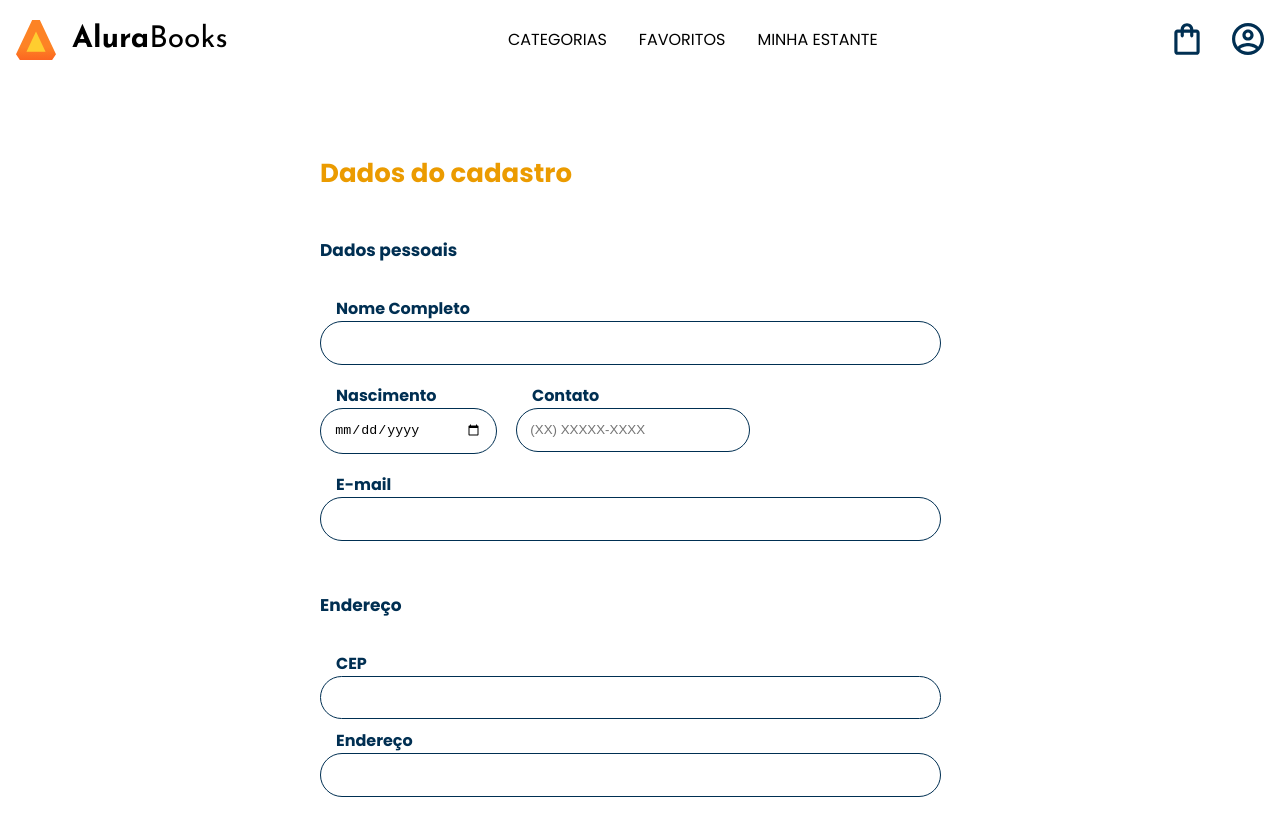
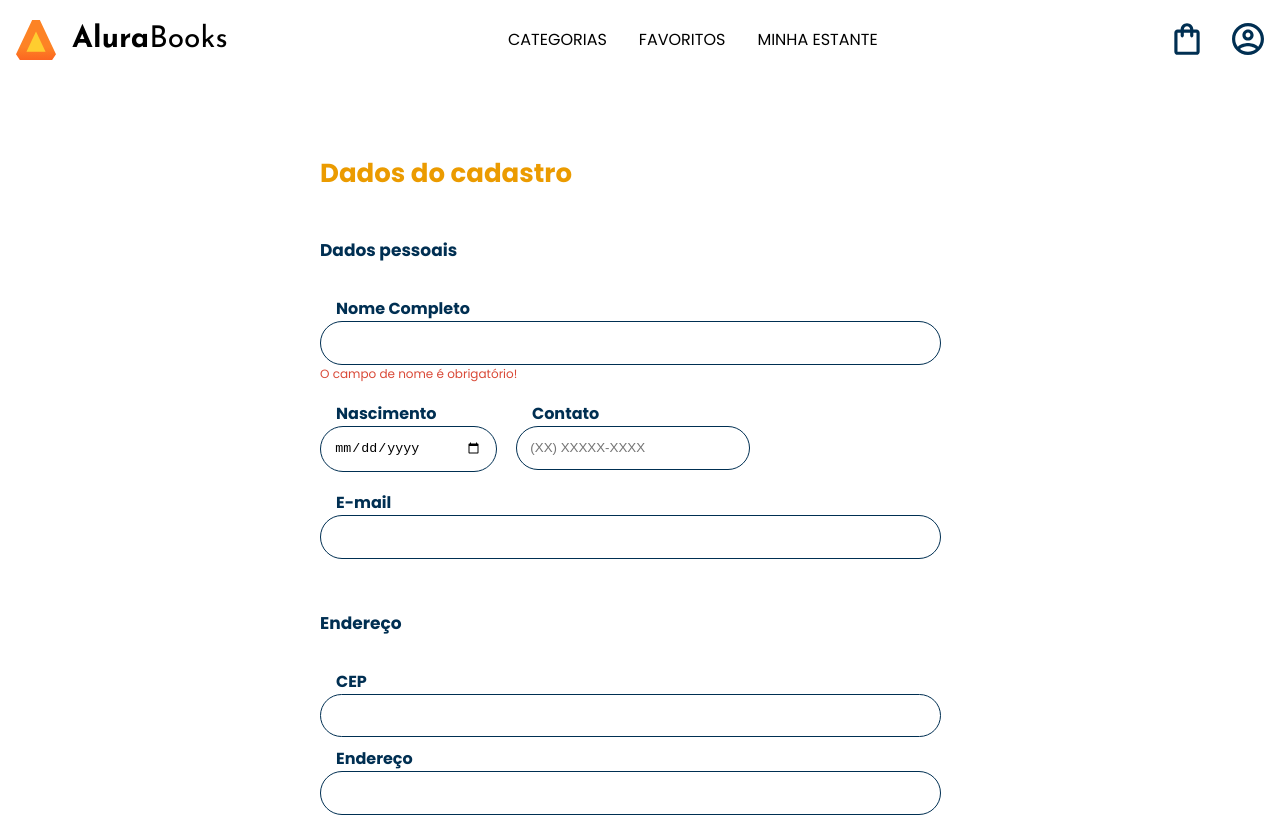
Before and after one commit to soareslil/angular_forms, an Angular app: page /cadastro in a window 1280 px wide. Shown: the top 817 px of the page. Built offline with nearby package versions, Linux system fonts and the light colour scheme.

Commit message:
ngmodel forms required binding - mensagens de erro

```diff
--- a/src/app/cadastro/cadastro.component.html
+++ b/src/app/cadastro/cadastro.component.html
@@ -5,7 +5,9 @@
     <h3 class="principal__subtitulo">Dados pessoais</h3>
     <div class="formulario__campo">
       <label class="campo__etiqueta" for="nome">Nome Completo</label>
-      <input name="nome" id="nome" class="campo__escrita">
+      <input name="nome" id="nome" class="campo__escrita" ngModel required minlength="13">
+      <span class="erro__texto" *ngIf="f.controls['nome']?.errors?.['required']">O campo de nome é obrigatório!</span>
+      <span class="erro__texto" *ngIf="f.controls['nome']?.errors?.['minlength']">No deve ter no minimo 3 caracteres.</span>
     </div>
     <div class="formulario__dupla">
       <div class="formulario__campo">
```
